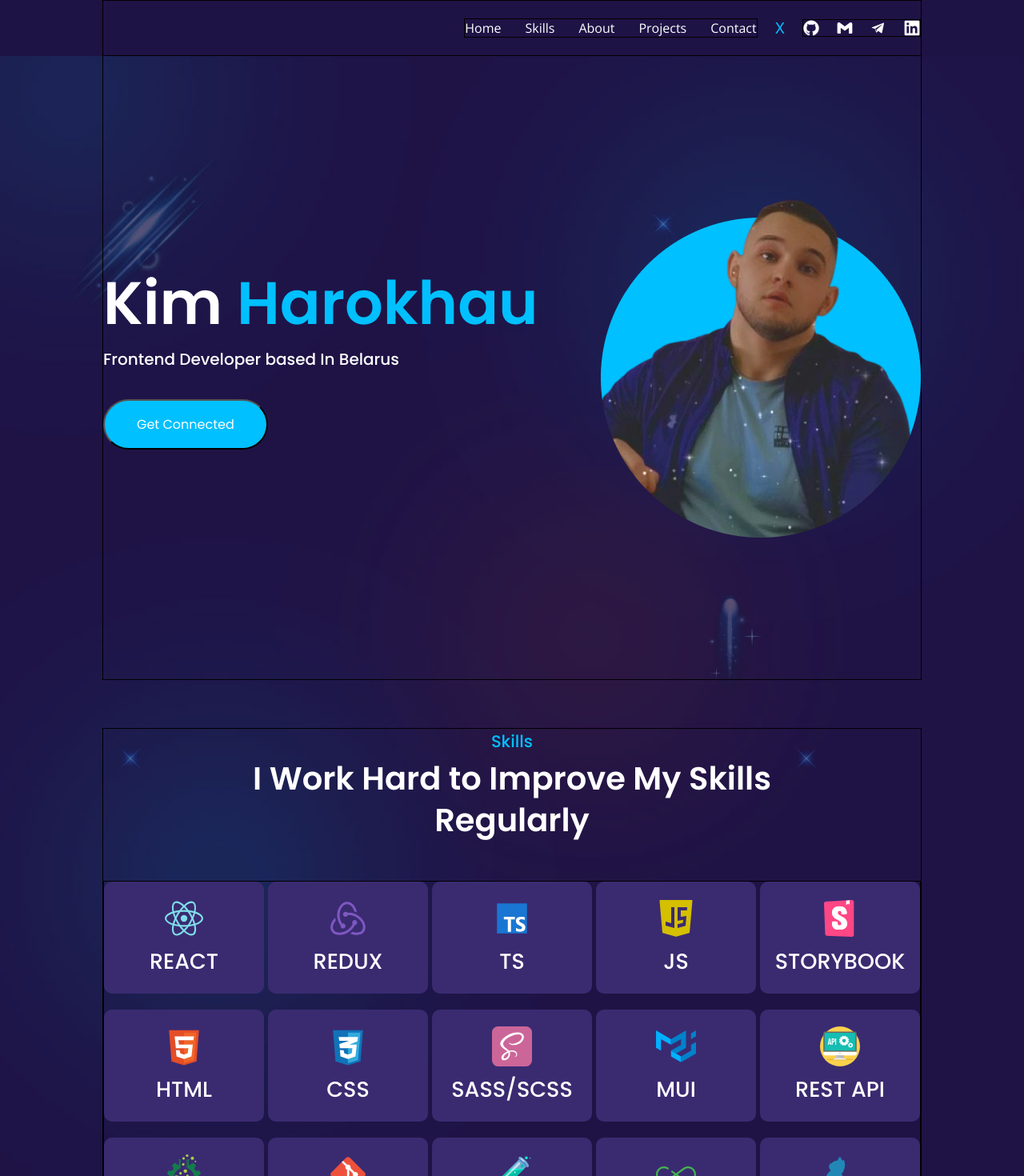
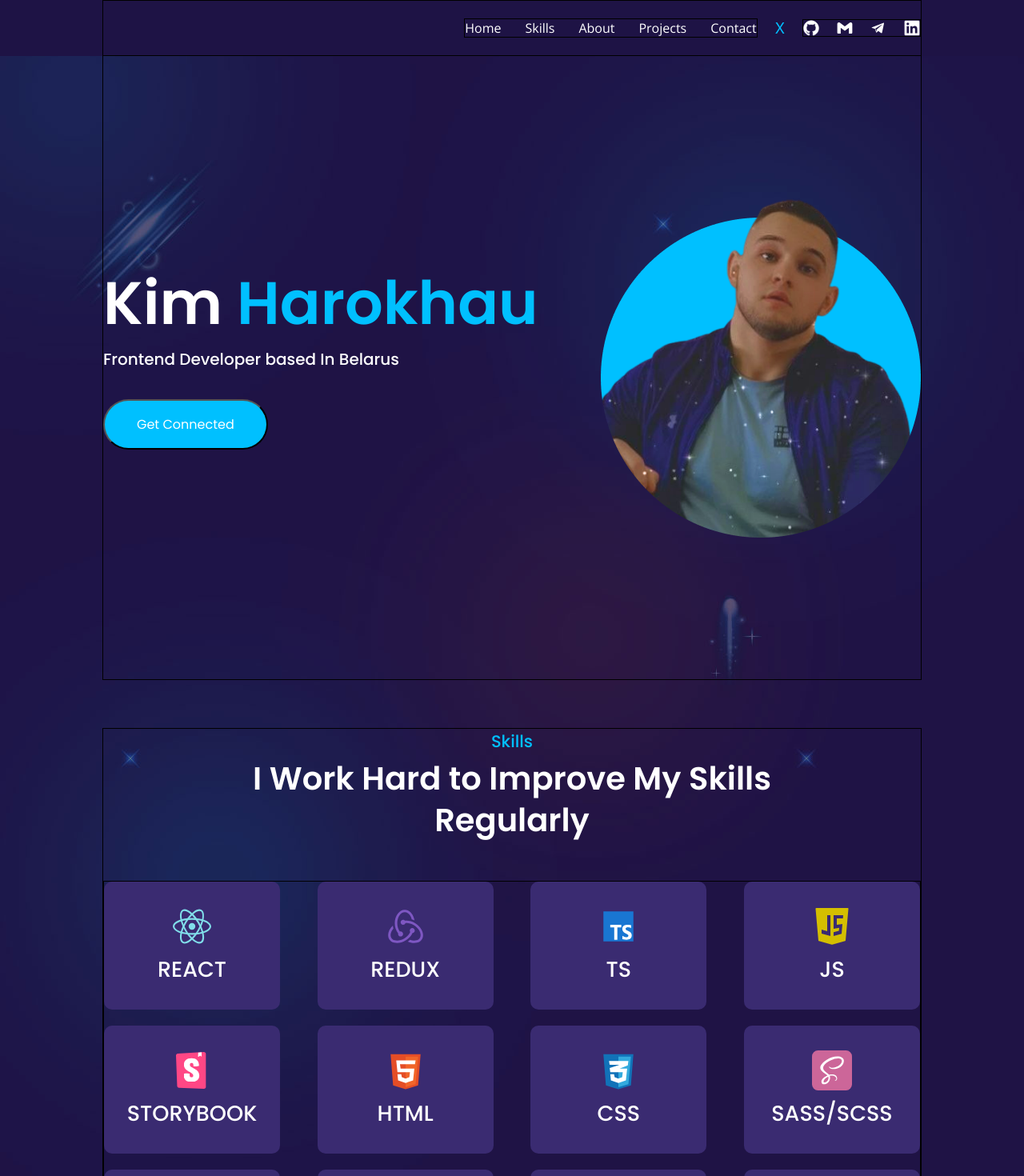
Before and after one commit to zemosamurai/portfolio, a React (Create React App) app: page / in a window 1280 px wide. Shown: the top 1470 px of the page at 80% size. Built offline with nearby package versions, Linux system fonts and the light colour scheme.

Commit message:
add style

```diff
--- a/src/components/About/About.module.scss
+++ b/src/components/About/About.module.scss
@@ -3,7 +3,6 @@
 
 .aboutBlock {
   padding: 60px 0;
-  //background-color: #bb78c7;
 
   .container {
     align-items: center;
@@ -97,7 +96,8 @@
       }
     }
   }
-  @media screen and (max-width: 600px){
+
+  @media screen and (max-width: 600px) {
     padding-bottom: 30px;
   }
 }
--- a/src/components/Contact/Contact.module.scss
+++ b/src/components/Contact/Contact.module.scss
@@ -25,6 +25,11 @@
         border-radius: 8px;
         @include openSansText(18px, 400, $mainTextColor);
       }
+
+      & .error {
+        margin-top: -15px;
+        color: red;
+      }
     }
 
     & textarea {
--- a/src/components/Nav/Nav.module.scss
+++ b/src/components/Nav/Nav.module.scss
@@ -2,7 +2,7 @@
 @import '../../common/styles/sass/mixins';
 
 .nav {
-  border: 1px solid;
+  border: 1px solid black;
   display: flex;
   justify-content: space-between;
   column-gap: 30px;
--- a/src/components/Projects/Projects.module.scss
+++ b/src/components/Projects/Projects.module.scss
@@ -2,7 +2,6 @@
 
 .projectsBlock {
   padding: 60px 0;
-  //background-color: $bgMainColor;
 
   .container {
     align-items: center;
@@ -23,7 +22,8 @@
       }
     }
   }
-  @media screen and (max-width: 600px){
+
+  @media screen and (max-width: 600px) {
     padding-bottom: 30px;
   }
 }
--- a/src/components/Skills/Skill/Skill.module.scss
+++ b/src/components/Skills/Skill/Skill.module.scss
@@ -3,27 +3,27 @@
 
 .skill {
   background-color: $bgSecondColor;
-  width: 200px;
-  height: 140px;
+  width: 220px;
+  height: 160px;
   display: flex;
   row-gap: 5px;
   flex-direction: column;
   justify-content: center;
   align-items: center;
   border-radius: 10px;
-  @media screen and (max-width: 1150px){
+  @media screen and (max-width: 1150px) {
     width: 200px;
     height: 140px;
   }
-  @media screen and (max-width: 1050px){
+  @media screen and (max-width: 1050px) {
     width: 180px;
     height: 120px;
   }
-  @media screen and (max-width: 700px){
+  @media screen and (max-width: 700px) {
     width: 140px;
     height: 100px;
   }
-  @media screen and (max-width: 560px){
+  @media screen and (max-width: 560px) {
     width: 120px;
     height: 80px;
   }
@@ -32,23 +32,24 @@
     & img {
       height: 50px;
       width: 100%;
-      @media screen and (max-width: 1050px){
+      @media screen and (max-width: 1050px) {
         height: 40px;
       }
-      @media screen and (max-width: 700px){
+      @media screen and (max-width: 700px) {
         height: 35px;
       }
     }
   }
+
   .title {
     @include poppinsText(27px, 500, $mainTextColor);
-    @media screen and (max-width: 1050px){
+    @media screen and (max-width: 1050px) {
       font-size: 22px;
     }
-    @media screen and (max-width: 700px){
+    @media screen and (max-width: 700px) {
       font-size: 16px;
     }
-    @media screen and (max-width: 560px){
+    @media screen and (max-width: 560px) {
       display: none;
     }
   }
```
